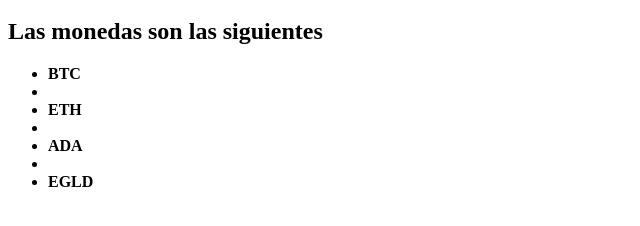
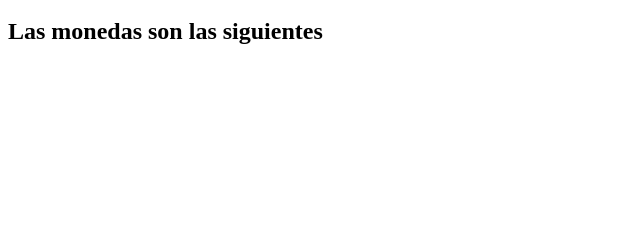
Before and after one commit to CarlosL6/EXAMEN1ED2024, a plain HTML site: page index.html in a window 1280 px wide. Shown: the part 48-274 px from the top of the page, without its empty margins (0-640 px from the left). Drawn offline with Linux system fonts and the light colour scheme.

Commit message:
borrar lo de juan tomas

```diff
--- a/index.html
+++ b/index.html
@@ -1,9 +1,2 @@
 <h1>BIENVENIDO A CRYPTOBRO</h1>
 <h2>Las monedas son las siguientes</h2>
-
-<ul>
-	<li><strong>BTC</strong><li>
-	<li><strong>ETH</strong><li>
-	<li><strong>ADA</strong><li>
-	<li><strong>EGLD</strong></li>
-</ul>
```
